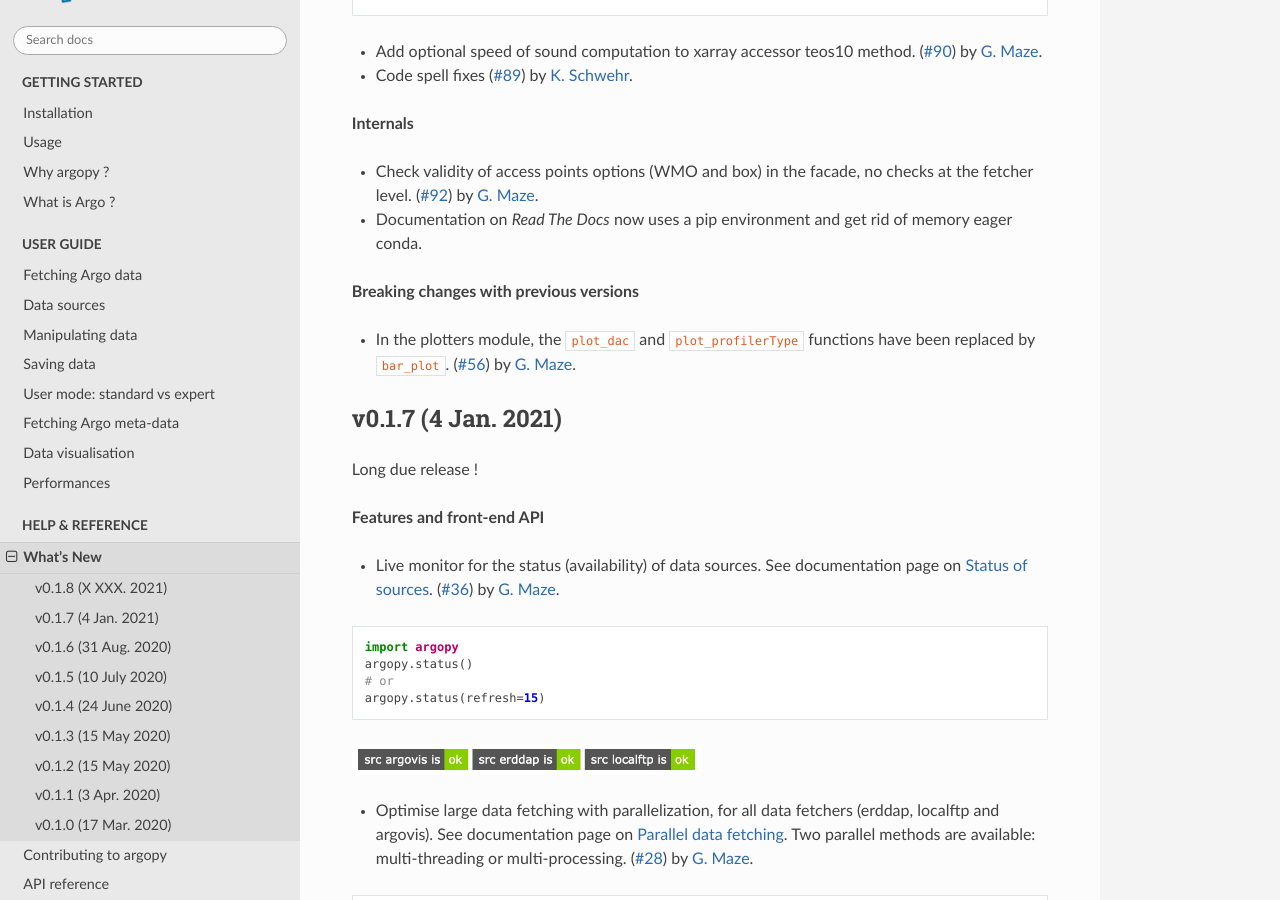
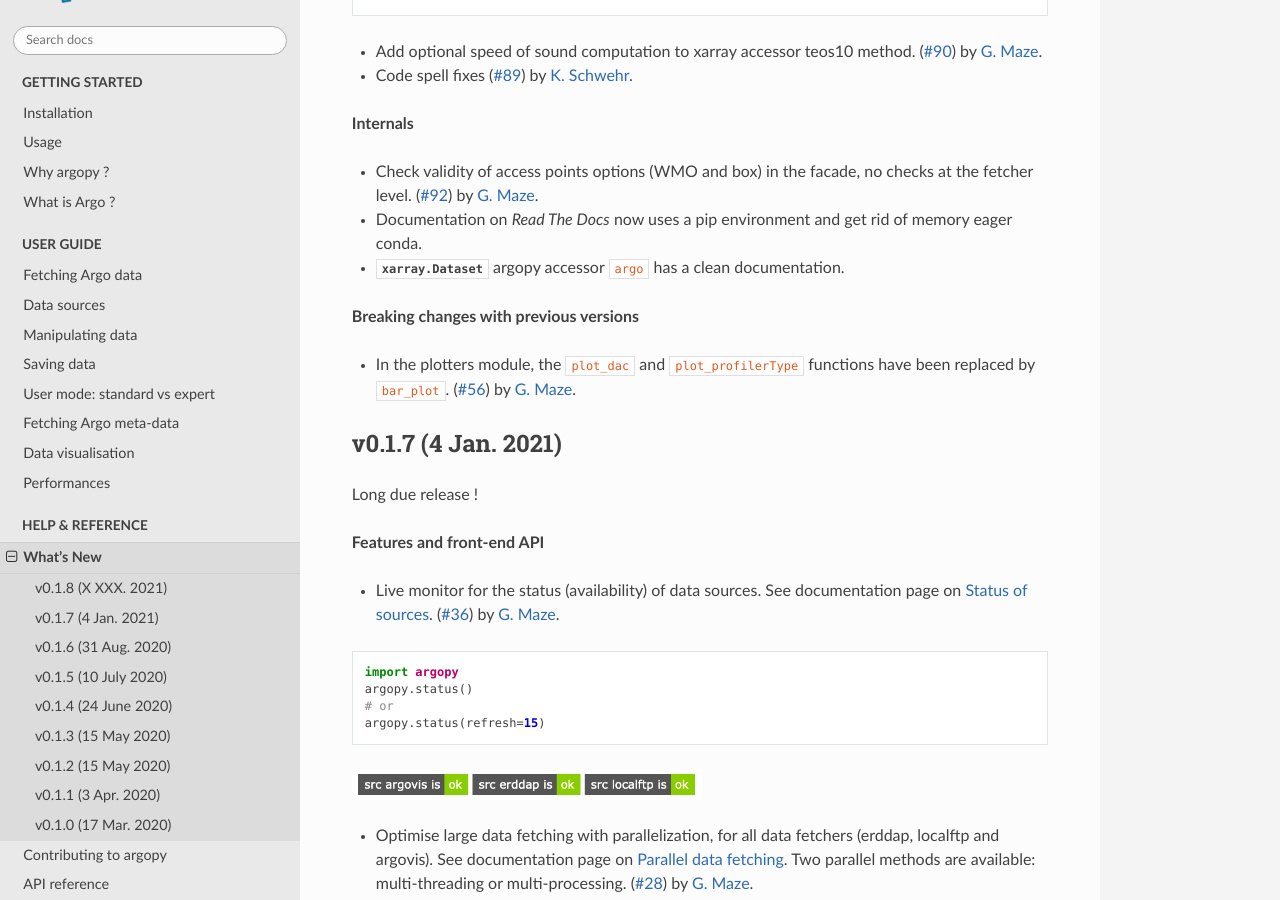
Before and after one commit to hamersu9t/argopy, a Sphinx documentation site: the page built from docs/whats-new.rst, in a window 1280 px wide and 900 px high, scrolled down 945 px. Built offline with Sphinx 7.4.7 and the Read the Docs theme 2.0.0, drawn with Linux system fonts in a browser that asks for light colours; the version number is read from the project's files by our own code.

Commit message:
Update whats-new.rst

```diff
--- a/docs/whats-new.rst
+++ b/docs/whats-new.rst
@@ -54,6 +54,8 @@ v0.1.8 (X XXX. 2021)
 - Check validity of access points options (WMO and box) in the facade, no checks at the fetcher level. (:pr:`92`) by `G. Maze <http://www.github.com/gmaze>`_.
 
 - Documentation on `Read The Docs` now uses a pip environment and get rid of memory eager conda.
+
+- :class:`xarray.Dataset` argopy accessor ``argo`` has a clean documentation.
 
 **Breaking changes with previous versions**
 
```
